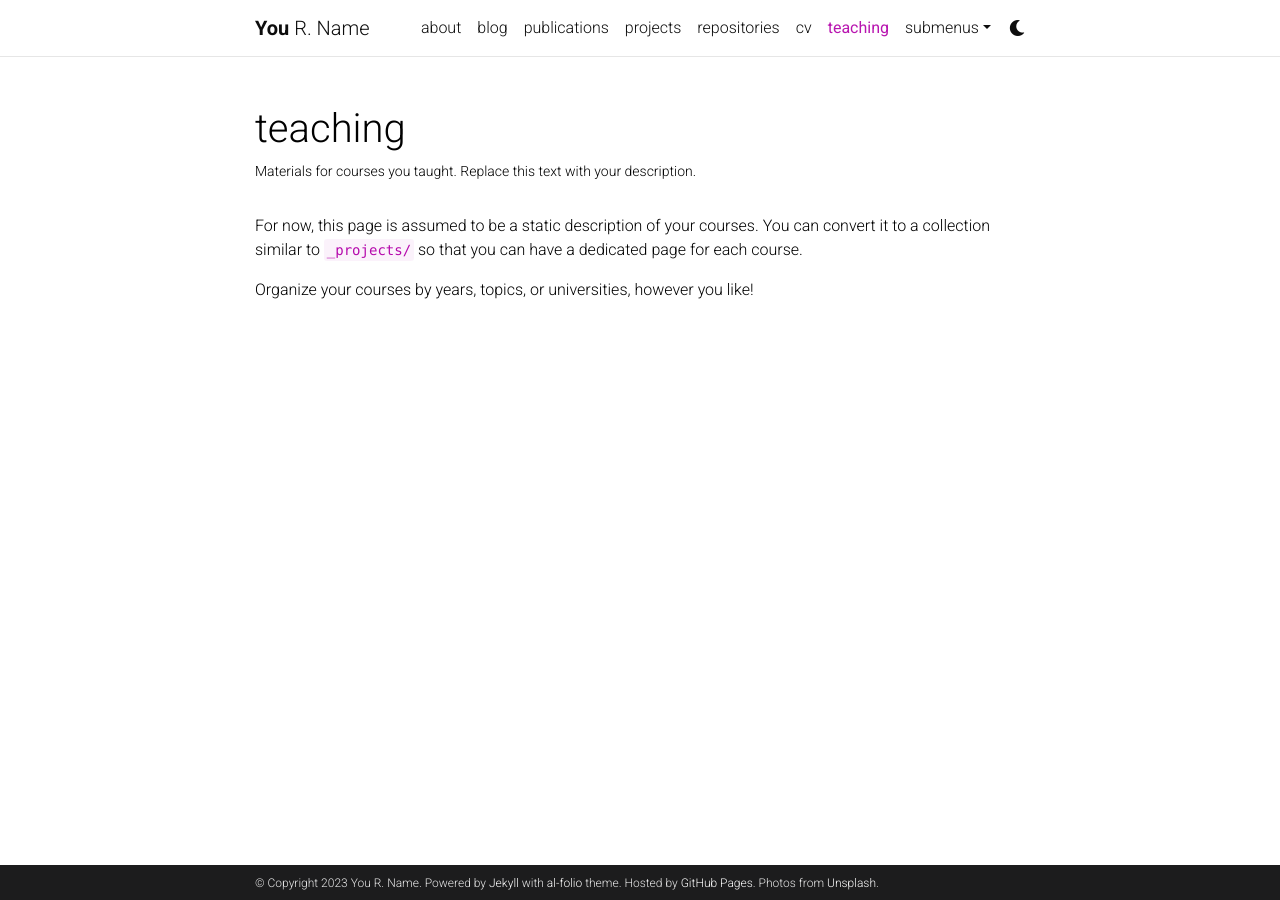
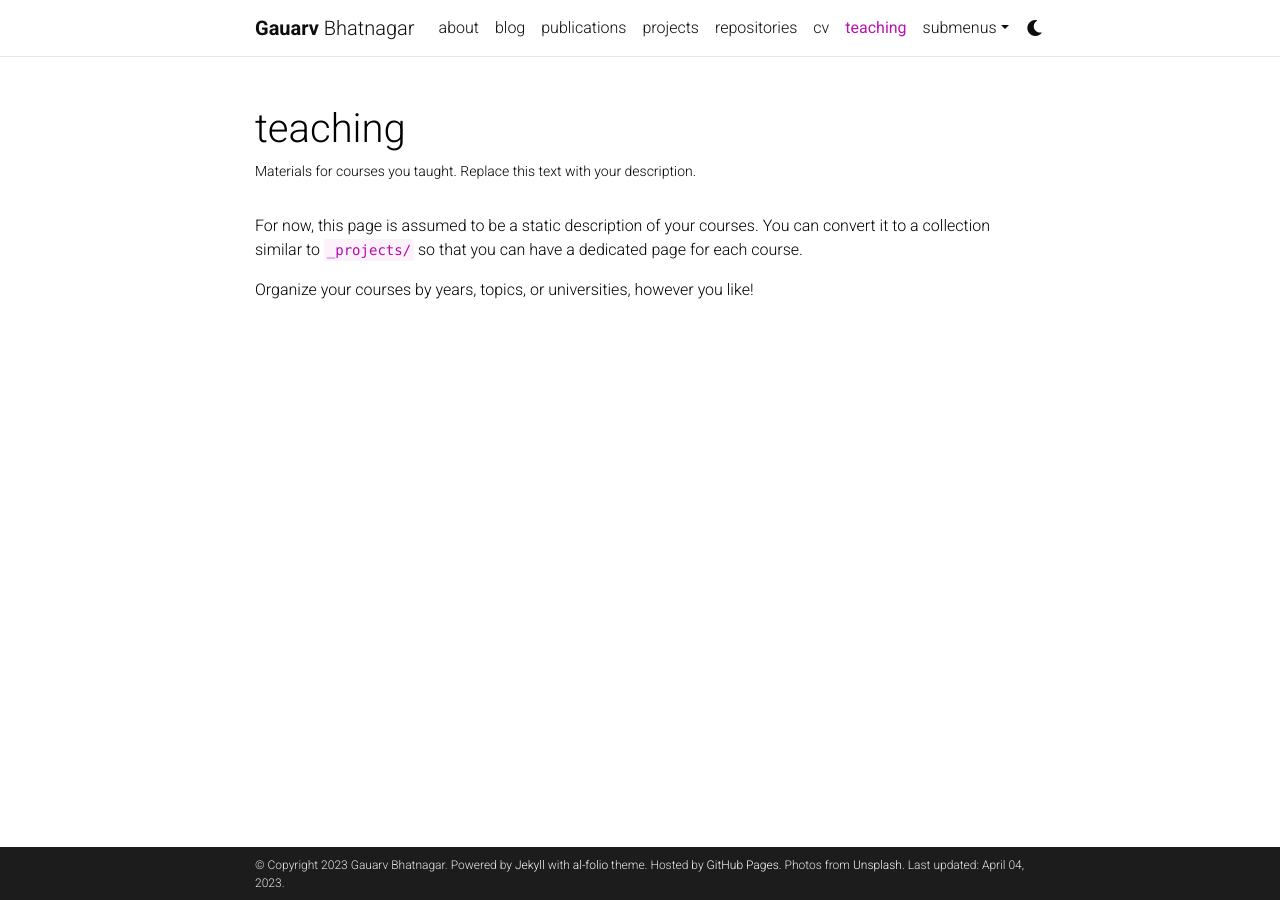
Before and after one commit to mech-a/mech-a.github.io, a Jekyll site: the page built from _pages/teaching.md, in a window 1280 px wide. Built offline with Jekyll 4.4.1, drawn with Linux system fonts in a browser that asks for light colours; comment, search, counter and statistics services are not loaded; a style sheet for code colours, icons or effects is not loaded.

Commit message:
basic setup

```diff
--- a/_config.yml
+++ b/_config.yml
@@ -3,24 +3,24 @@
 # -----------------------------------------------------------------------------
 
 title: blank # the website title (if blank, full name will be used instead)
-first_name: You
-middle_name: R.
-last_name: Name
-email: you@example.com
+first_name: Gauarv
+middle_name:
+last_name: Bhatnagar
+email: gbhatnagar@berkeley.edu
 description: > # the ">" symbol means to ignore newlines until "footer_text:"
   A simple, whitespace theme for academics. Based on [*folio](https://github.com/bogoli/-folio) design.
 footer_text: >
   Powered by <a href="https://jekyllrb.com/" target="_blank">Jekyll</a> with <a href="https://github.com/alshedivat/al-folio">al-folio</a> theme.
   Hosted by <a href="https://pages.github.com/" target="_blank">GitHub Pages</a>.
   Photos from <a href="https://unsplash.com" target="_blank">Unsplash</a>.
-keywords: jekyll, jekyll-theme, academic-website, portfolio-website  # add your own keywords or leave empty
+keywords: gaurav, bhatnagar, gauravbhatnagar, gbhatnagar, berkeley, met, ucb # add your own keywords or leave empty
 
 lang: en # the language of your site (for example: en, fr, cn, ru, etc.)
 icon: ⚛️  # the emoji used as the favicon (alternatively, provide image name in /assets/img/)
 
-url: https://alshedivat.github.io # the base hostname & protocol for your site
-baseurl: /al-folio # the subpath of your site, e.g. /blog/
-last_updated: false # set to true if you want to display last updated in the footer
+url: https://mech-a.github.io # the base hostname & protocol for your site
+baseurl: # the subpath of your site, e.g. /blog/
+last_updated: true # set to true if you want to display last updated in the footer
 impressum_path:  # set to path to include impressum link in the footer, use the same path as permalink in a page, helps to conform with EU GDPR
 
 # -----------------------------------------------------------------------------
@@ -71,11 +71,11 @@ og_image: # The site-wide (default for all links) Open Graph preview image
 # Social integration
 # -----------------------------------------------------------------------------
 
-github_username: # your GitHub user name
+github_username: mech-a # your GitHub user name
 gitlab_username: # your GitLab user name
 twitter_username: # your Twitter handle
 mastodon_username: # your mastodon instance+username in the format instance.tld/@username
-linkedin_username: # your LinkedIn user name
+linkedin_username: gaurav-bhatnagar # your LinkedIn user name
 telegram_username: # your Telegram user name
 scholar_userid: # your Google Scholar ID
 semanticscholar_id: # your Semantic Scholar ID
@@ -104,7 +104,7 @@ youtube_id: # your youtube channel id (youtube.com/@<youtube_id>)
 discord_id: # your discord id (18-digit unique numerical identifier)
 
 contact_note: >
-  You can even add a little note about which of these is the best way to reach you.
+  Please contact me at gbhatnagar@berkeley.edu
 
 # -----------------------------------------------------------------------------
 # Analytics and search engine verification
```
